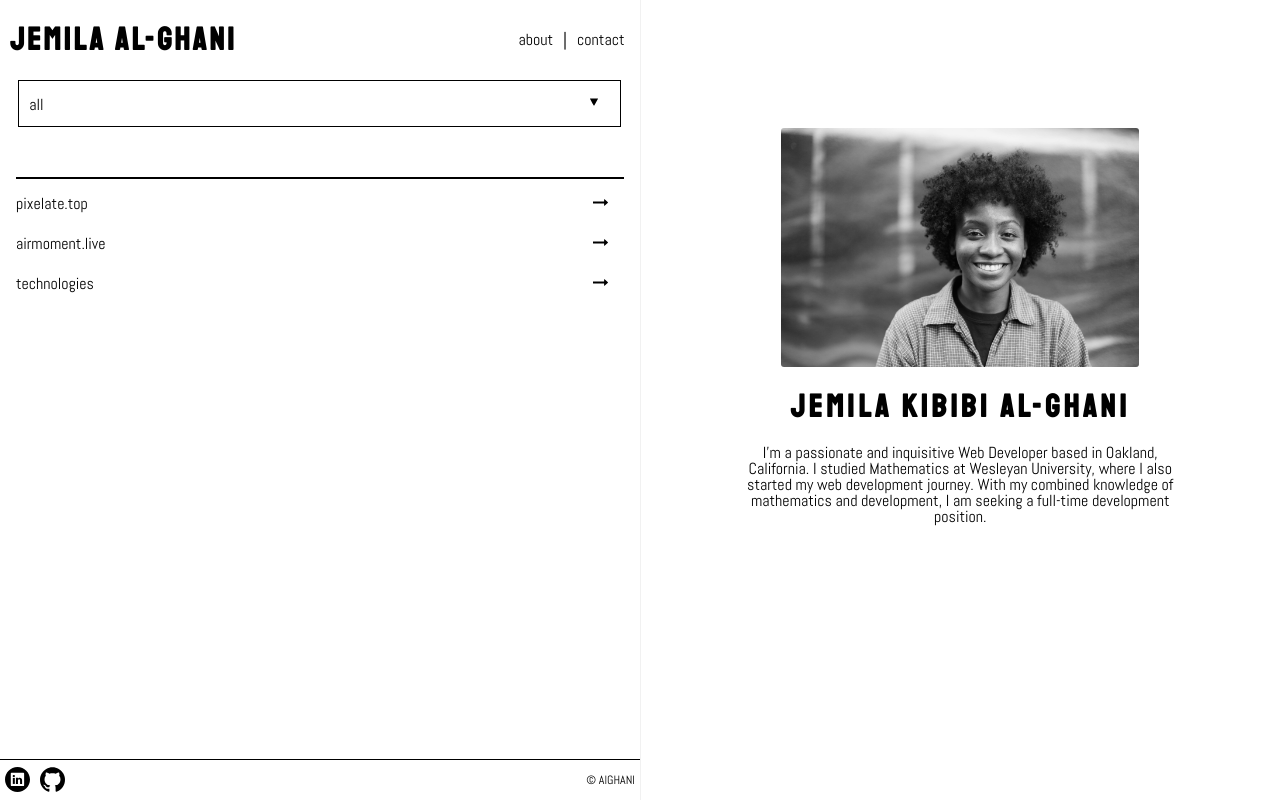
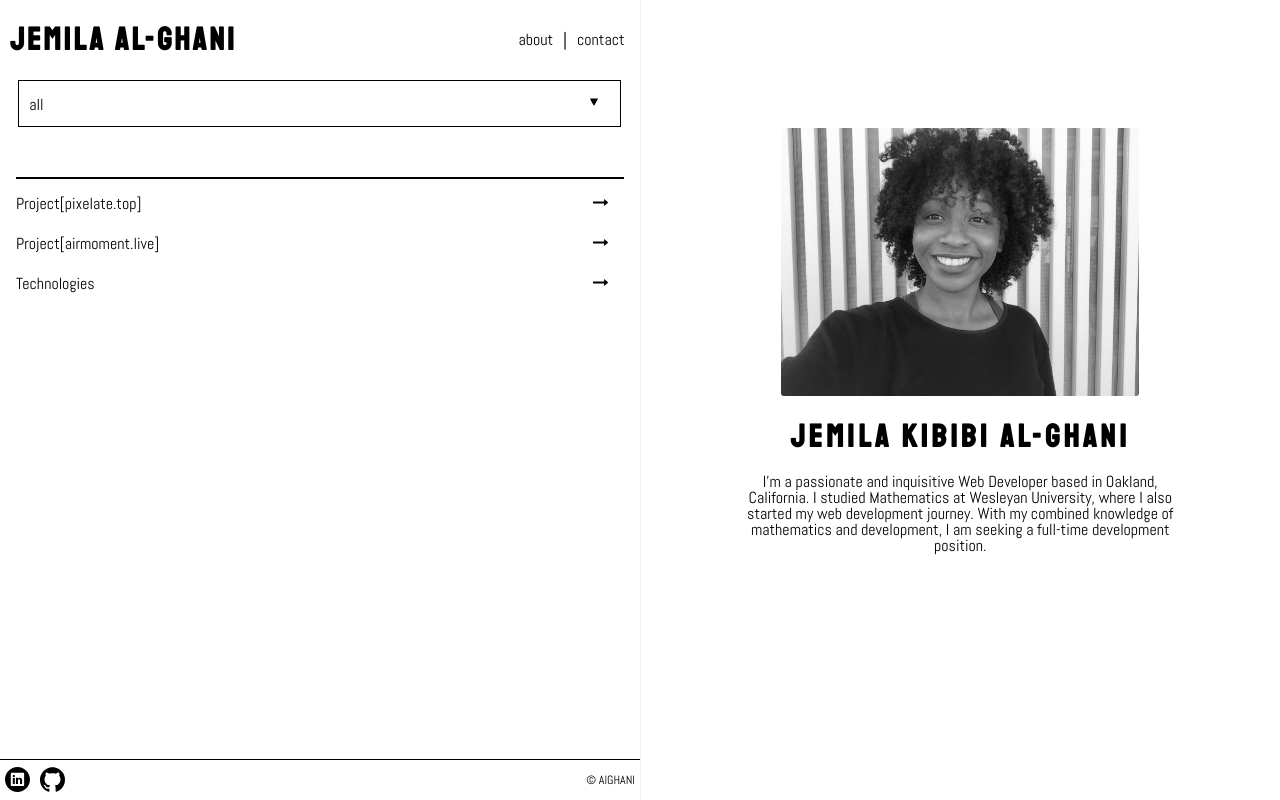
Before and after one commit to jemilalghani/profile, a React (Create React App) app: page / in a window 1280 px wide. Built offline with nearby package versions, Linux system fonts and the light colour scheme.

Commit message:
change image, fixed h1 tag, edit header project links

```diff
--- a/src/ContextProvider.js
+++ b/src/ContextProvider.js
@@ -13,10 +13,14 @@ export default class ContextProvider extends React.Component {
   }
   updateInfo = (key, e) => {
     e === "contact" && this.setState({ [key]: 5, unmount: false });
-    // e === "Jemila Al-Ghani" && this.setState({ [key]: 4, unmount: false });
     e === "technologies" && this.setState({ [key]: 3, unmount: false });
+    e === "Technologies" && this.setState({ [key]: 3, unmount: false });
     e === "airmoment.live" && this.setState({ [key]: 2, unmount: false });
+    e === "Project[airmoment.live]" &&
+      this.setState({ [key]: 2, unmount: false });
     e === "pixelate.top" && this.setState({ [key]: 1, unmount: false });
+    e === "Project[pixelate.top]" &&
+      this.setState({ [key]: 1, unmount: false });
     e === "about" && this.setState({ [key]: 0, unmount: false });
   };
   info = key => {
--- a/src/Header.js
+++ b/src/Header.js
@@ -1,11 +1,8 @@
 import React, { Component } from "react";
 import arrow from "./Images/play-button.svg";
 import "./Header.scss";
-// import moment from "moment";
 import withContext from "./Context_HOC";
-// import linkarrow from "./Images/right-arrow.svg";
 import linkarrow from "./Images/arrow-logo.svg";
-import circle from "./Images/circular-shape-silhouette.svg";
 import github from "./Images/github-logo.svg";
 import linkedin from "./Images/linkedin-logo-button.svg";
 
@@ -16,9 +13,9 @@ class Header extends Component {
       dropMenu: ["all", "technologies", "projects"],
       dropMenuCurrent: "all",
       active: true,
-      all: ["pixelate.top", "airmoment.live", "technologies"],
+      all: ["Project[pixelate.top]", "Project[airmoment.live]", "Technologies"],
       projects: ["pixelate.top", "airmoment.live"],
-      technologies: ["technologies"],
+      technologies: ["Technologies"],
       mouse: false
     };
   }
--- a/src/Header.scss
+++ b/src/Header.scss
@@ -167,7 +167,7 @@
     }
   }
   h1 {
-    overflow: hidden;
+    // overflow: hidden;
     min-width: 300px;
   }
   .transform {
--- a/src/Slides/Home.js
+++ b/src/Slides/Home.js
@@ -1,7 +1,7 @@
 import React, { Component } from "react";
 import "./Home.scss";
 import withContext from "../Context_HOC";
-import me from "../Images/IMG_7043.JPG";
+import me from "../Images/IMG_1125.jpeg";
 import book from "../Images/open-magazine.svg";
 import arrow from "../Images/arrow-logo.svg";
 
@@ -27,7 +27,11 @@ class Home extends Component {
         }
       >
         <div className="home">
-          <img src={me} alt="" style={{ borderRadius: "3px" }} />
+          <img
+            src={me}
+            alt=""
+            style={{ borderRadius: "3px", filter: "grayscale(100%)" }}
+          />
           <h1>Jemila Kibibi Al-Ghani</h1>
           <p>
             I’m a passionate and inquisitive Web Developer based in Oakland,
```
Also changed, not shown: src/Images/IMG_1125.jpeg (added).
